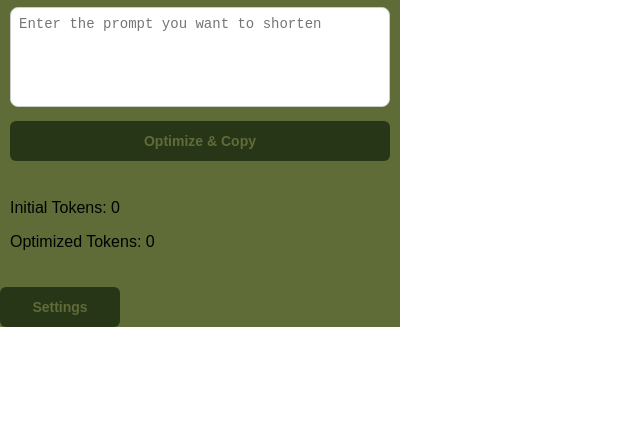
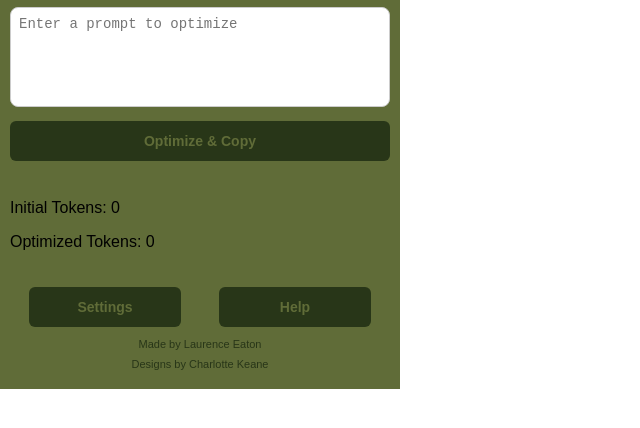
Before and after one commit to LaurencePy/GreenPromptV2, a website built with webpack: page popup.html in a window 1280 px wide. Shown: the part 110-538 px from the top of the page, without its empty margins (0-640 px from the left). Built offline with nearby package versions, Linux system fonts and the light colour scheme.

Commit message:
credits, help, styling

```diff
--- a/popup.css
+++ b/popup.css
@@ -39,11 +39,35 @@ body {
   font-size: 14px;
 }
 
+footer {
+	padding-top: 10px;
+	padding-bottom: 10px;
+}
+
+footer::after {
+	content: "";
+	display: table;
+	clear: both;
+}
+
 #options-btn {
-  margin-top: 10px;
-  width: calc(30%);
-  margin-left: 0px;
-  margin-right: 60%;
+	float: left;
+	width: 40%;
+	margin-left: 5%;
+	padding: 12px;
+	font-weight: bold;
+	border: none;
+	background-color: #283618;
+	color: #606C38;
+	border-radius: 6px;
+	cursor: pointer;
+	font-size: 14px;
+}
+
+#help-btn {
+	float: right;
+	width: 40%;
+	margin-right: 5%;
 	padding: 12px;
 	font-weight: bold;
 	border: none;
@@ -82,3 +106,37 @@ body {
     margin-top: 15px;
     padding-bottom: 10px;
 }
+
+.footer-buttons {
+    display: flex;
+    justify-content: space-between;
+    padding: 0 10px;
+}
+
+.footer-btn {
+    width: 48%;
+    padding: 8px;
+    cursor: pointer;
+    border: 1px solid #ccc;
+    background-color: #f0f0f0;
+    border-radius: 4px;
+}
+
+.credits-footer {
+    text-align: center;
+    padding: 5px 10px 5px 10px;
+}
+
+.credits-footer p {
+    margin: 2px 0;
+}
+
+.credits-footer a {
+    font-size: 11px;
+    color: #283618;
+    text-decoration: none;
+}
+
+.credits-footer a:hover {
+    text-decoration: wavy underline;
+}
--- a/popup.html
+++ b/popup.html
@@ -11,7 +11,7 @@
         <div id="header">
             <img src="icons/small stack transparent.png" alt="GreenPrompt">
         </div>
-        <textarea id="prompt-input" rows="5" placeholder="Enter the prompt you want to shorten"></textarea>
+        <textarea id="prompt-input" rows="5" placeholder="Enter a prompt to optimize"></textarea>
         <button id="optimize-btn">Optimize & Copy</button>
         <div id="status"></div>
 
@@ -21,7 +21,14 @@
         </div>
 
         <footer>
-            <button id="options-btn">Settings</button>
+            <div class="footer-buttons">
+                <button id="options-btn" class="footer-btn">Settings</button>
+                <button id="help-btn" class="footer-btn">Help</button>
+            </div>
+            <div class="credits-footer">
+                <p><a href="https://github.com/LaurencePy/GreenPromptV2" target="_blank">Made by Laurence Eaton</a></p>
+                <p><a href="#" target="_blank">Designs by Charlotte Keane</a></p>
+            </div>
         </footer>
     </div>
     <script src="popup.js"></script>
--- a/popup.js
+++ b/popup.js
@@ -9,11 +9,11 @@ function simpleTokenize(text) {
 }
 
 
-// Extract only the rewritten prompt from the AI output (assumes last non-empty line is the prompt)
+
 function extractRewrittenPrompt(fullOutput) {
     if (!fullOutput) return "";
 
-    // Grab the last non-empty line
+
     const lines = fullOutput.trim().split('\n');
     let lastLine = "";
     for (let i = lines.length - 1; i >= 0; i--) {
@@ -24,10 +24,9 @@ function extractRewrittenPrompt(fullOutput) {
         }
     }
 
-    // Remove known prefixes like "Rewritten prompt:" or anything before a colon
+
     lastLine = lastLine.replace(/^.*?:\s*/, '');
 
-    // Remove all surrounding quotes including """ and ""
     lastLine = lastLine.replace(/^["']+|["']+$/g, '');
 
     return lastLine.trim();
@@ -42,6 +41,7 @@ document.addEventListener('DOMContentLoaded', () => {
     }
     const promptInputElement = document.getElementById('prompt-input');
     const optimizeButton = document.getElementById('optimize-btn');
+    const helpButton = document.getElementById('help-btn');
     const statusDiv = document.getElementById('status');
     const outputDiv = document.getElementById('optimized-output');
 
@@ -80,29 +80,25 @@ optimizeButton.addEventListener('click', async () => {
         statusDiv.textContent = 'Optimizing...';
 
         try {
-            // SAFER APPROACH: Store result first, then check it.
+
             const result = await callMixtralPromptOptimizer(promptToOptimize, apiKey);
 
-            // Check if the result is valid and has the text we need
+
             if (result && result.rewrittenText) {
-                // Now it's safe to use the properties
+
                 promptInputElement.value = result.rewrittenText;
                 await navigator.clipboard.writeText(result.rewrittenText);
 
-                // Update stats
                 inputTokensSpan.textContent = result.inputTokens;
                 outputTokensSpan.textContent = result.outputTokens;
 
-                // Token savings
                 const savingsThisRun = Math.max(0, result.inputTokens - result.outputTokens);
 
-                // Store last prompt
                 localStorage.setItem('lastPrompt', result.rewrittenText);
 
                 statusDiv.textContent = 'Optimized & copied!';
 
             } else {
-                // Handle cases where the API didn't return a valid prompt
                 throw new Error("The API did not return a valid rewritten prompt. It might be loading. Please try again in a moment.");
             }
 
@@ -159,7 +155,6 @@ async function callMixtralPromptOptimizer(promptToOptimize, apiKey) {
 
     const results = await response.json();
 
-    // Check if the result is an array and has content before trying to access it
     if (Array.isArray(results) && results.length > 0) {
         const rawOutput = results[0]?.generated_text || results[0]?.summary_text;
 
@@ -174,9 +169,6 @@ async function callMixtralPromptOptimizer(promptToOptimize, apiKey) {
         }
     }
 
-    // If we reach here, the response was not in the expected format.
-    // We will let the calling function handle the error message.
-    // We explicitly return null to make the check clear.
     console.warn("API response was not in the expected format:", results);
     return null;
 }
--- a/webpack.config.cjs
+++ b/webpack.config.cjs
@@ -2,7 +2,6 @@ const path = require('path');
 const CopyPlugin = require('copy-webpack-plugin');
 
 module.exports = {
-  // FIX 1: Tell Webpack that popup.js is a file in your project's root directory.
   entry: './popup.js',
   output: {
     path: path.resolve(__dirname, 'dist'),
@@ -11,7 +10,6 @@ module.exports = {
   plugins: [
     new CopyPlugin({
       patterns: [
-        // FIX 2: Added popup.css so your styles are included in the build.
         {
           from: path.resolve(__dirname, 'popup.css'),
           to: path.resolve(__dirname, 'dist/popup.css'),
@@ -45,6 +43,5 @@ module.exports = {
       ],
     }),
   ],
-  // It's good practice to explicitly set the mode.
   mode: 'production',
 };
```
Also changed, not shown: dist/popup.css, dist/popup.html, dist/popup.js. Lines whose indentation alone changed are shown as unchanged.
